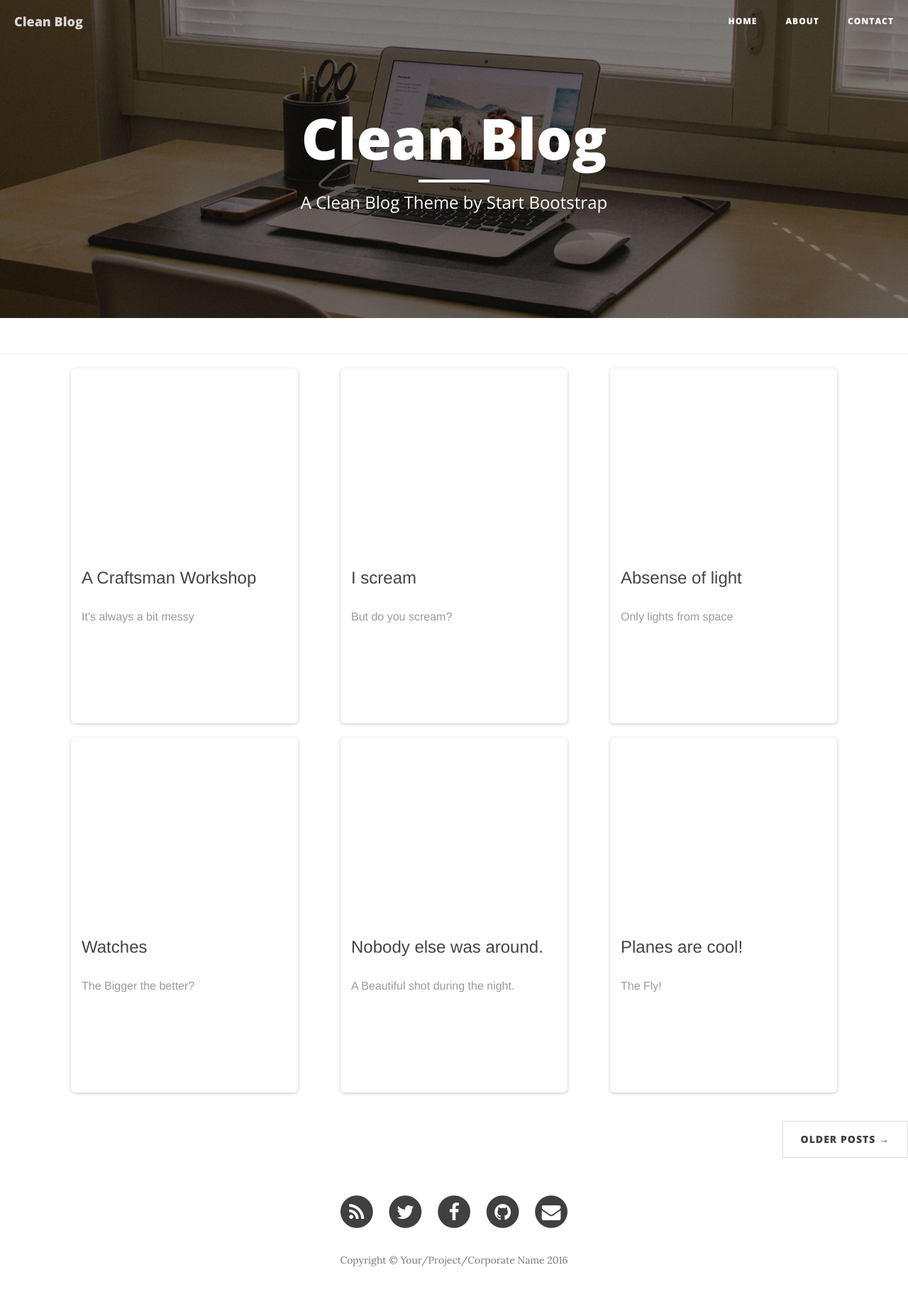
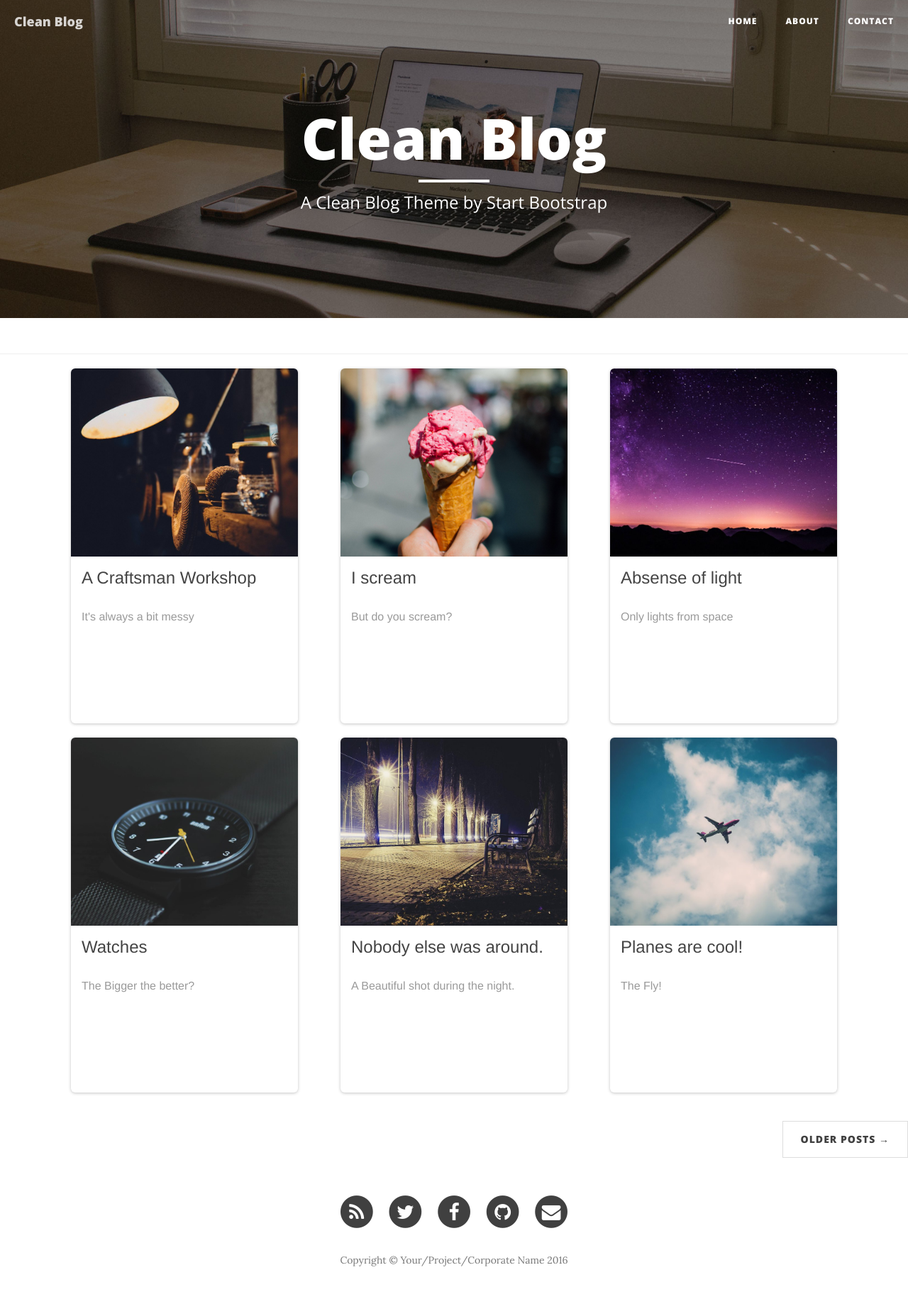
Before and after one commit to Bernardo-Faro/blog, a Jekyll site: the page built from index.html, in a window 1280 px wide. Shown: the whole page at 71% size. Built offline with Jekyll 4.4.1, drawn with Linux system fonts in a browser that asks for light colours; nearby versions of some CDN libraries; the list of posts is cut into pages by our own code.

```diff
--- a/_config.yml
+++ b/_config.yml
@@ -4,7 +4,7 @@ header-img: img/home-bg.jpg
 email: your-email@yourdomain.com
 copyright_name: Your/Project/Corporate Name
 description: "Write your site description here. It will be used as your sites meta description as well!"
-baseurl: "/blog"
+baseurl: "/blog/"
 url: "http://yourdomain.com"
 twitter_username: SBootstrap
 github_username:  davidtmiller
```
